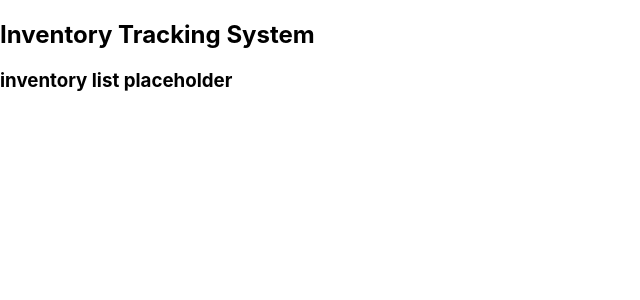
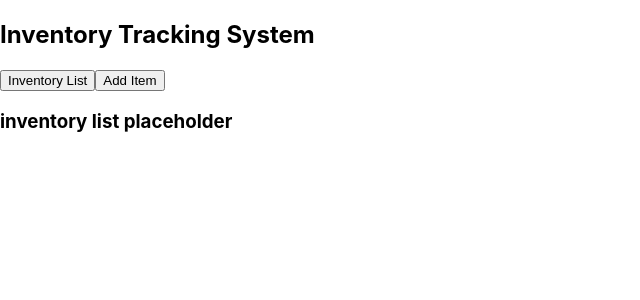
Before and after one commit to zhaoak/react-inventory-tracker-codereview, a React (Create React App) app: page / in a window 1280 px wide. Shown: the top 300 px of the page, without its empty margins (0-640 px from the left). Built offline with nearby package versions, Linux system fonts and the light colour scheme.

Commit message:
Add navbar component

```diff
--- a/src/components/InventoryControl.js
+++ b/src/components/InventoryControl.js
@@ -2,6 +2,7 @@ import React from 'react';
 import InventoryList from './InventoryList';
 import InventoryDetail from './InventoryDetail';
 import InventoryAddItem from './InventoryAddItem';
+import NavBar from './NavBar';
 
 class InventoryControl extends React.Component {
 
@@ -29,6 +30,7 @@ class InventoryControl extends React.Component {
     }
     return (
       <React.Fragment>
+        <NavBar />
         {currentView}
       </React.Fragment>
     );
--- /dev/null
+++ b/src/components/NavBar.js
@@ -0,0 +1,11 @@
+
+function NavBar(props) {
+  return (
+    <nav>
+    <button type="button" >Inventory List</button>
+    <button type="button" >Add Item</button>
+    </nav>
+  );
+}
+
+export default NavBar;
```
